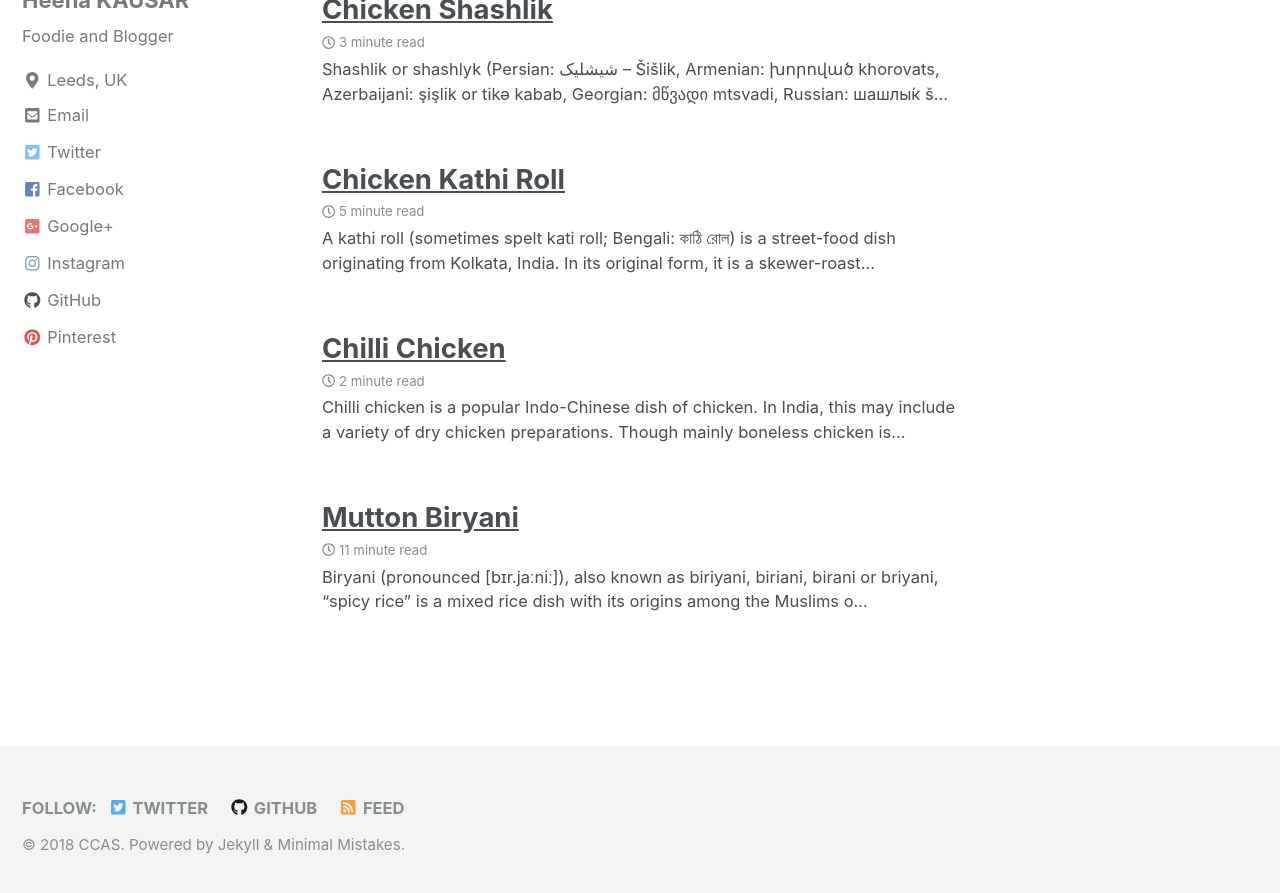
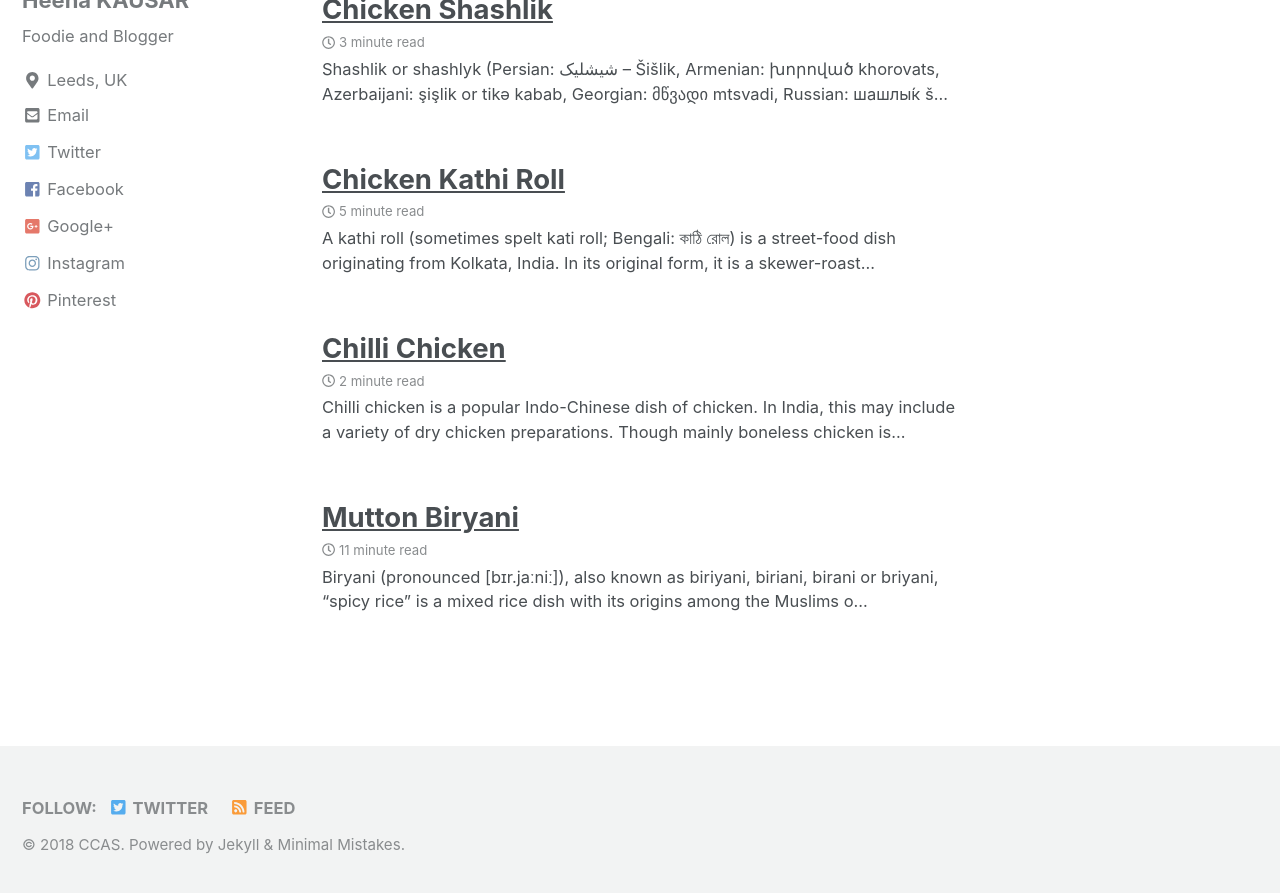
Before and after one commit to cookclickandshare/cookclickandshare, a Jekyll site: the page built from index.html, in a window 1280 px wide and 900 px high, scrolled down 818 px. Shown: the top 893 px of the window. Built offline with Jekyll 4.4.1, drawn with Linux system fonts in a browser that asks for light colours; nearby versions of some CDN libraries; the list of posts is cut into pages by our own code.

Commit message:
Update _config.yml

```diff
--- a/_config.yml
+++ b/_config.yml
@@ -97,7 +97,7 @@ author:
   flickr           :
   facebook         : "cookclickandshare"
   foursquare       :
-  github           : "cookclickandshare"
+  github           : #"cookclickandshare"
   gitlab           :
   google_plus      : "cookclickandshare"
   keybase          :
```
